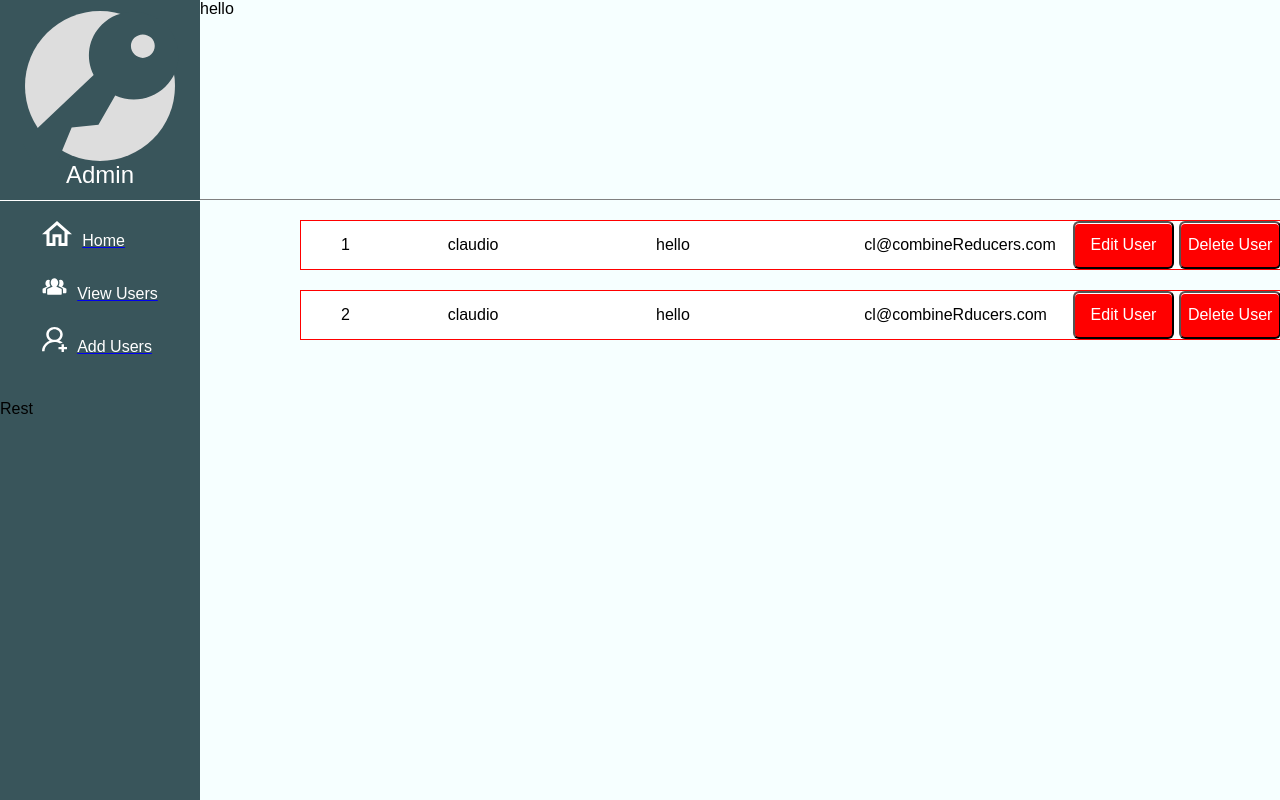
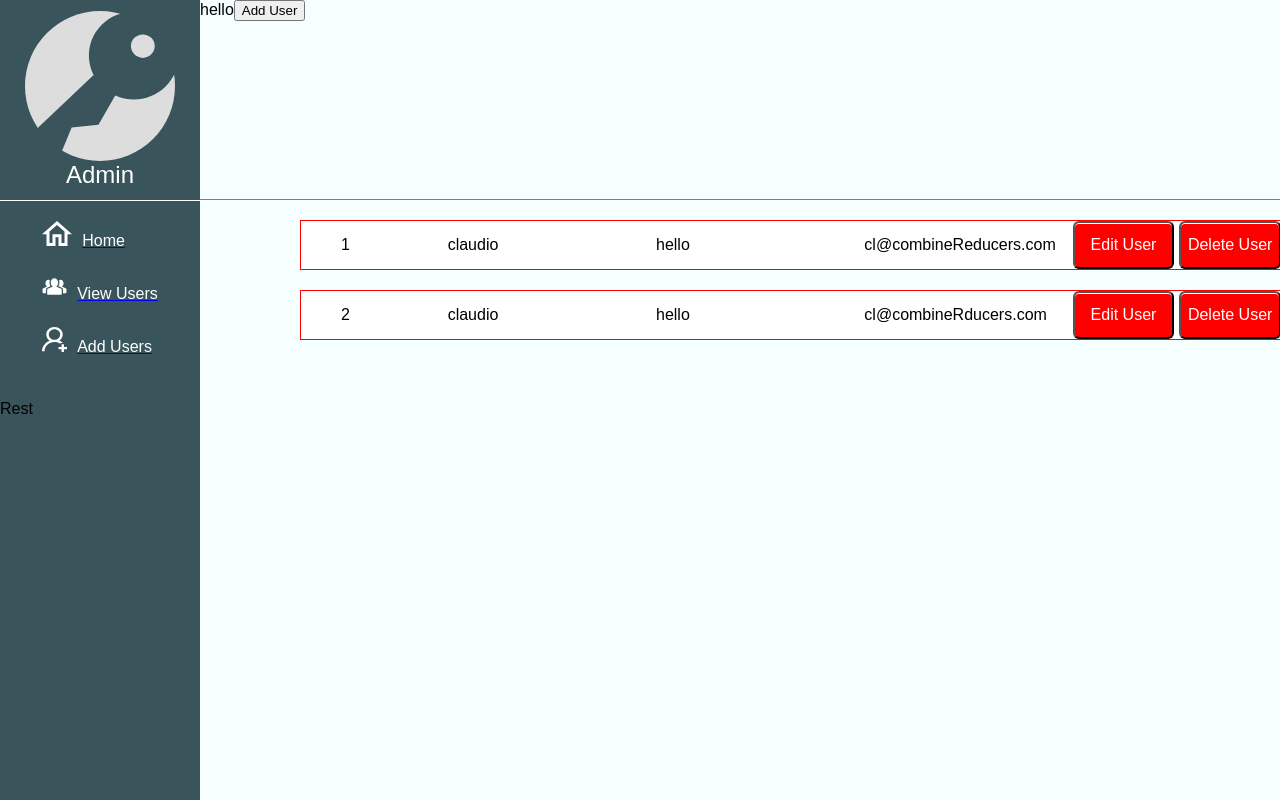
Before and after one commit to ctocco/AddMe-App, a React (Create React App) app: page /viewusers in a window 1280 px wide. Shown: the top 800 px of the page. Built offline with nearby package versions, Linux system fonts and the light colour scheme; a web font is replaced by a local one.

Commit message:
setting up redux for modals

```diff
--- a/src/components/DisplayUsers/index.js
+++ b/src/components/DisplayUsers/index.js
@@ -26,10 +26,14 @@ const UsersContainer = styled.div`
 
 const DisplayUsers = () => {
   const users = useSelector(state => state.user);
-
+  // article on how to use modals in apps
+  //https://stackoverflow.com/questions/35623656/how-can-i-display-a-modal-dialog-in-redux-that-performs-asynchronous-actions/35641680#35641680
   return (
     <DisplayUserContainer>
-      <Header>hello</Header>
+      <Header>
+        hello
+        <button>Add User</button>
+      </Header>
       {users.map(user => (
         <UsersContainer key={user.id}>
           {user.editing ? (
--- a/src/redux/reducers/userReducer.js
+++ b/src/redux/reducers/userReducer.js
@@ -1,5 +1,3 @@
-import { combineReducers } from "redux";
-
 const INITIAL_STATE = [
   {
     id: 1,
```
Also changed, not shown: src/redux/reducers/modalReducer.js (added).
